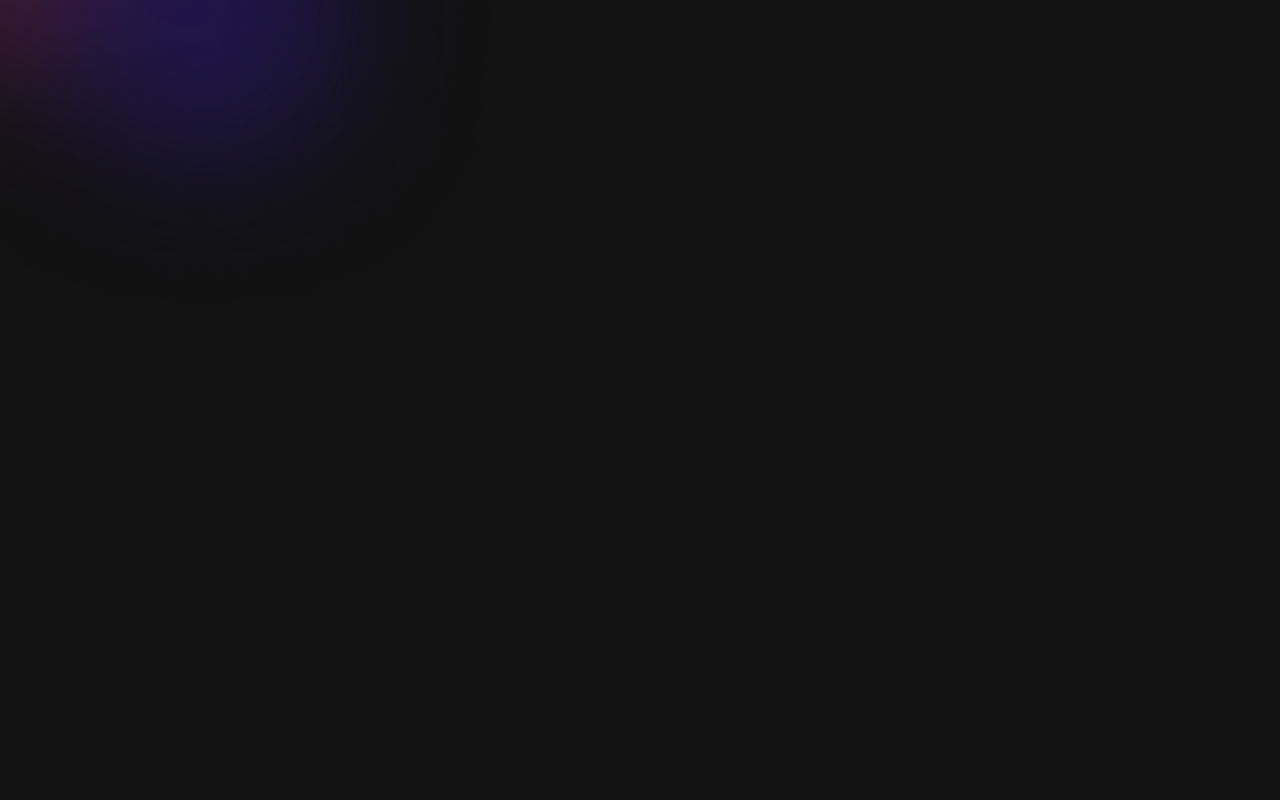
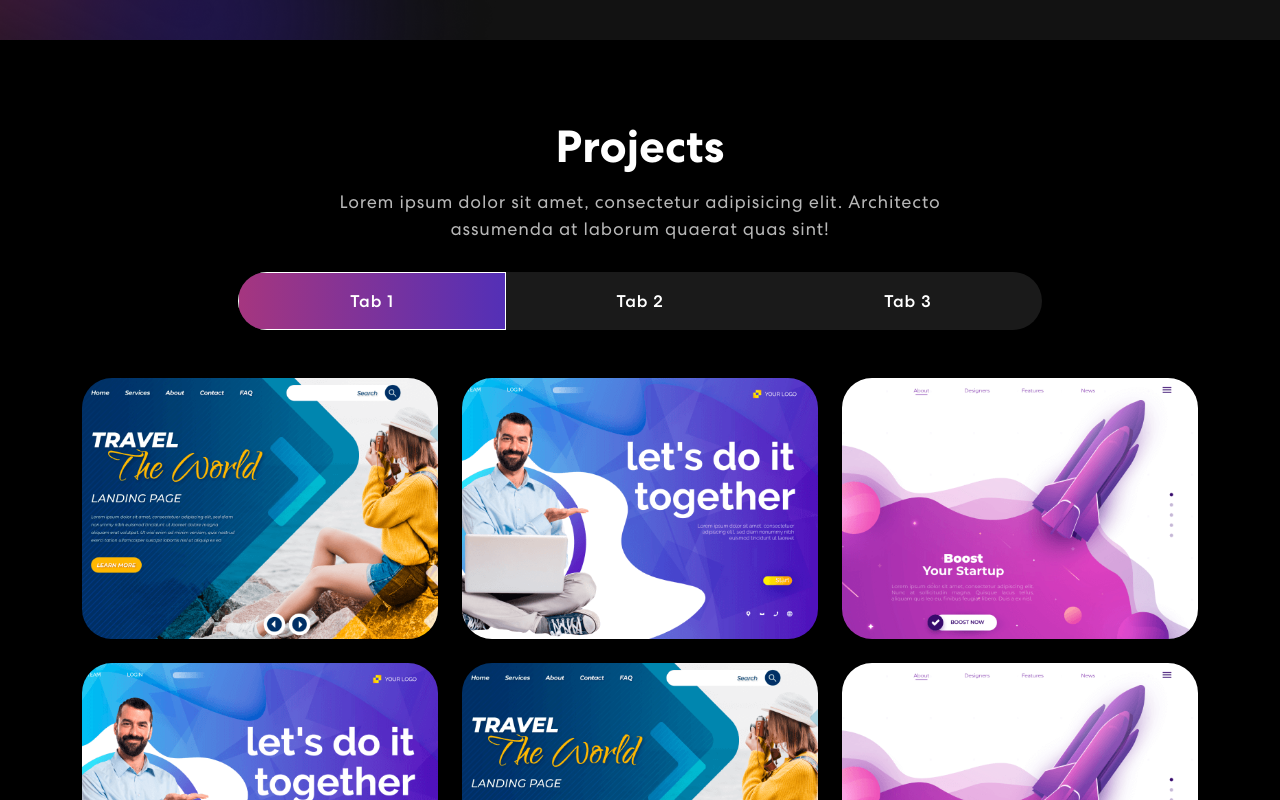
Before and after one commit to freetimezp/js-portfolio-02, a React (Create React App) app: page / in a window 1280 px wide. Shown: the part 1340-2140 px from the top of the page. Before the commit the page ends 1664 px from the top, so only its background shows below. Built offline with nearby package versions, Linux system fonts and the light colour scheme.

Commit message:
05.Js-portfolio-02. Create Projects component as tabs.

```diff
--- a/src/App.css
+++ b/src/App.css
@@ -355,3 +355,130 @@
   width: 40%;
   z-index: -4;
 }
+
+/* Projects */
+
+.project {
+  padding: 80px 0;
+  position: relative;
+  background-color: black;
+}
+.project h2 {
+  font-size: 45px;
+  font-weight: 700;
+  text-align: center;
+}
+.project p {
+  color: #B8B8B8;
+  font-size: 18px;
+  letter-spacing: 0.8px;
+  line-height: 1.5em;
+  margin: 14px auto 30px auto;
+  text-align: center;
+  width: 56%;
+}
+.project .nav.nav-pills {
+  width: 72%;
+  margin: 0 auto;
+  border-radius: 50px;
+  background-color: rgb(255 255 255 / 10%);
+  overflow: hidden;
+}
+.project .nav.nav-pills .nav-item {
+  width: 33.33333%;
+}
+.project .nav.nav-pills .nav-link {
+  background-color: transparent;
+  border-radius: 0;
+  padding: 17px 0;
+  color: #fff;
+  width: 100%;
+  font-size: 17px;
+  letter-spacing: 0.8px;
+  font-weight: 500;
+  position: relative;
+  transition: 0.3s ease-in-out;
+  text-align: center;
+  z-index: 0;
+}
+.project .nav.nav-pills .nav-link::before {
+  content: "";
+  position: absolute;
+  width: 0;
+  height: 100%;
+  background: linear-gradient(90.21deg, #AA367C -5.91%, #4A2FBD 111.58%);
+  top: 0;
+  left: 0;
+  z-index: -1;
+  transition: 0.3s ease-in-out;
+}
+.project .nav.nav-pills .nav-link.active::before {
+  width: 100% !important;
+}
+.project .nav.nav-pills .nav-link.active {
+  border: 1px solid rgba(255, 255, 255, 1);
+}
+.nav-link#projects-tabs-tab-first {
+  border: 1px solid rgba(255, 255, 255, 0.5);
+  border-radius: 55px 0px 0px 55px;
+}
+.nav-link#projects-tabs-tab-second {
+  border-top: 1px solid rgba(255, 255, 255, 0.5);
+  border-bottom: 1px solid rgba(255, 255, 255, 0.5);
+}
+.nav-link#projects-tabs-tab-third {
+  border: 1px solid rgba(255, 255, 255, 0.5);
+  border-radius: 0 55px 55px 0;
+}
+.proj-imgbx {
+  position: relative;
+  border-radius: 30px;
+  overflow: hidden;
+  margin-bottom: 24px;
+}
+.proj-imgbx::before {
+  content: "";
+  background: linear-gradient(90.21deg, #AA367C -5.91%, #4A2FBD 111.58%);
+  opacity: 0.85;
+  position: absolute;
+  width: 100%;
+  height: 0;
+  transition: 0.4s ease-in-out;
+}
+.proj-imgbx:hover::before {
+  height: 100%;
+}
+.proj-txtx {
+  position: absolute;
+  text-align: center;
+  top: 65%;
+  left: 50%;
+  transform: translate(-50%, -50%);
+  transition: 0.5s ease-in-out;
+  opacity: 0;
+  width: 100%;
+}
+.proj-imgbx:hover .proj-txtx {
+  top: 50%;
+  opacity: 1;
+}
+.proj-txtx h4 {
+  font-size: 30px;
+  font-weight: 700;
+  letter-spacing: 0.8px;
+  line-height: 1.1em;
+}
+.proj-txtx span {
+  font-style: italic;
+  font-weight: 400;
+  font-size: 15px;
+  letter-spacing: 0.8px;
+}
+.background-image-right {
+  top: 20%;
+  position: absolute;
+  bottom: 0;
+  width: 35%;
+  right: 0;
+  z-index: -4;
+}
--- a/src/App.js
+++ b/src/App.js
@@ -1,8 +1,11 @@
+import React from "react";
+
 import logo from './logo.svg';
 import './App.css';
 import {NavBar} from "./components/NavBar";
 import {Banner} from "./components/Banner";
 import {Skills} from "./components/Skills";
+import {Projects} from "./components/Projects";
 
 import 'bootstrap/dist/css/bootstrap.min.css';
 
@@ -12,6 +15,7 @@
             <NavBar />
             <Banner />
             <Skills />
+            <Projects />
         </div>
     );
 }
--- /dev/null
+++ b/src/components/ProjectCard.js
@@ -0,0 +1,15 @@
+import {Col} from "react-bootstrap";
+
+export const ProjectCard = ({title, description, imgUrl}) => {
+    return (
+        <Col sm={6} md={4}>
+            <div className="proj-imgbx">
+                <img src={imgUrl} alt="image" />
+                <div className="proj-txtx">
+                    <h4>{title}</h4>
+                    <span>{description}</span>
+                </div>
+            </div>
+        </Col>
+    )
+}
--- /dev/null
+++ b/src/components/Projects.js
@@ -0,0 +1,93 @@
+import {Container, Row, Col, Nav, Tab} from "react-bootstrap";
+import {ProjectCard} from "./ProjectCard";
+
+import projImg1 from "../assets/img/project-img1.png";
+import projImg2 from "../assets/img/project-img2.png";
+import projImg3 from "../assets/img/project-img3.png";
+
+import colorSharp2 from "../assets/img/color-sharp2.png";
+
+export const Projects = () => {
+    const projects = [
+        {
+            title: "Business Startup",
+            description: "Design & Development",
+            imgUrl: projImg1
+        },
+        {
+            title: "Business Startup",
+            description: "Design & Development",
+            imgUrl: projImg2
+        },
+        {
+            title: "Business Startup",
+            description: "Design & Development",
+            imgUrl: projImg3
+        },
+        {
+            title: "Business Startup",
+            description: "Design & Development",
+            imgUrl: projImg2
+        },
+        {
+            title: "Business Startup",
+            description: "Design & Development",
+            imgUrl: projImg1
+        },
+        {
+            title: "Business Startup",
+            description: "Design & Development",
+            imgUrl: projImg3
+        },
+    ];
+
+    return (
+        <section className="project" id="project">
+            <Container>
+                <Row>
+                    <Col>
+                        <h2>Projects</h2>
+                        <p>
+                            Lorem ipsum dolor sit amet, consectetur adipisicing elit.
+                            Architecto assumenda at laborum quaerat quas sint!
+                        </p>
+
+                        <Tab.Container id="projects-tab" defaultActiveKey="first">
+                            <Nav variant="pills" className="nav-pills mb-5 align-items-center justify-content-center" id="pills-tab">
+                                <Nav.Item>
+                                    <Nav.Link eventKey="first">Tab 1</Nav.Link>
+                                </Nav.Item>
+                                <Nav.Item>
+                                    <Nav.Link eventKey="second">Tab 2</Nav.Link>
+                                </Nav.Item>
+                                <Nav.Item>
+                                    <Nav.Link eventKey="third">Tab 3</Nav.Link>
+                                </Nav.Item>
+                            </Nav>
+                            <Tab.Content>
+                                <Tab.Pane eventKey="first">
+                                    <Row>
+                                        {
+                                            projects.map((project, index) => {
+                                                return (
+                                                    <ProjectCard key={index} {...project} />
+                                                )
+                                            })
+                                        }
+                                    </Row>
+                                </Tab.Pane>
+                                <Tab.Pane eventKey="second">
+                                    Lorem ipsum dolor sit amet, consectetur adipisicing elit. Nam, nobis!
+                                </Tab.Pane>
+                                <Tab.Pane eventKey="third">
+                                    Lorem ipsum dolor sit amet, consectetur adipisicing elit. Nam, nobis!
+                                </Tab.Pane>
+                            </Tab.Content>
+                        </Tab.Container>
+                    </Col>
+                </Row>
+            </Container>
+            <img src={colorSharp2} className="background-image-right" alt="image"/>
+        </section>
+    )
+}
```
